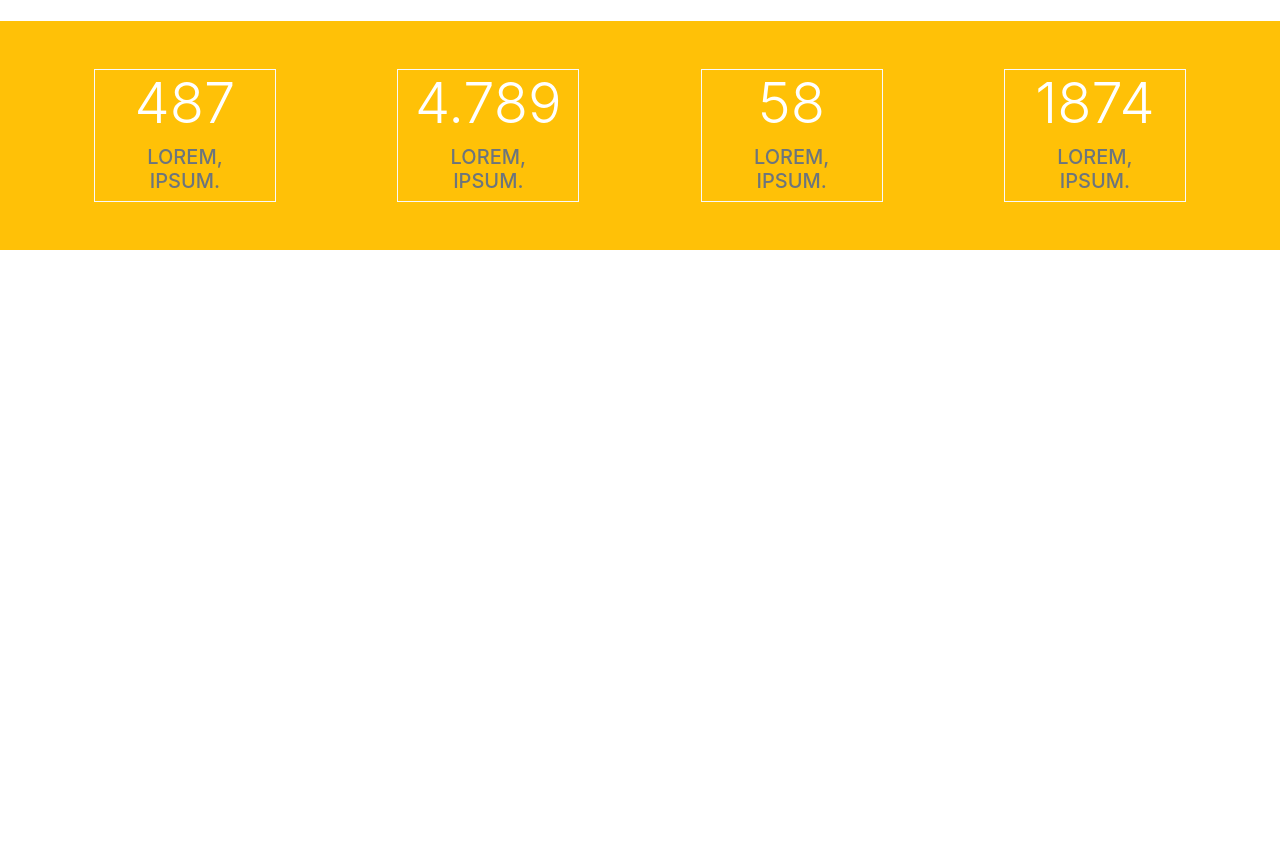
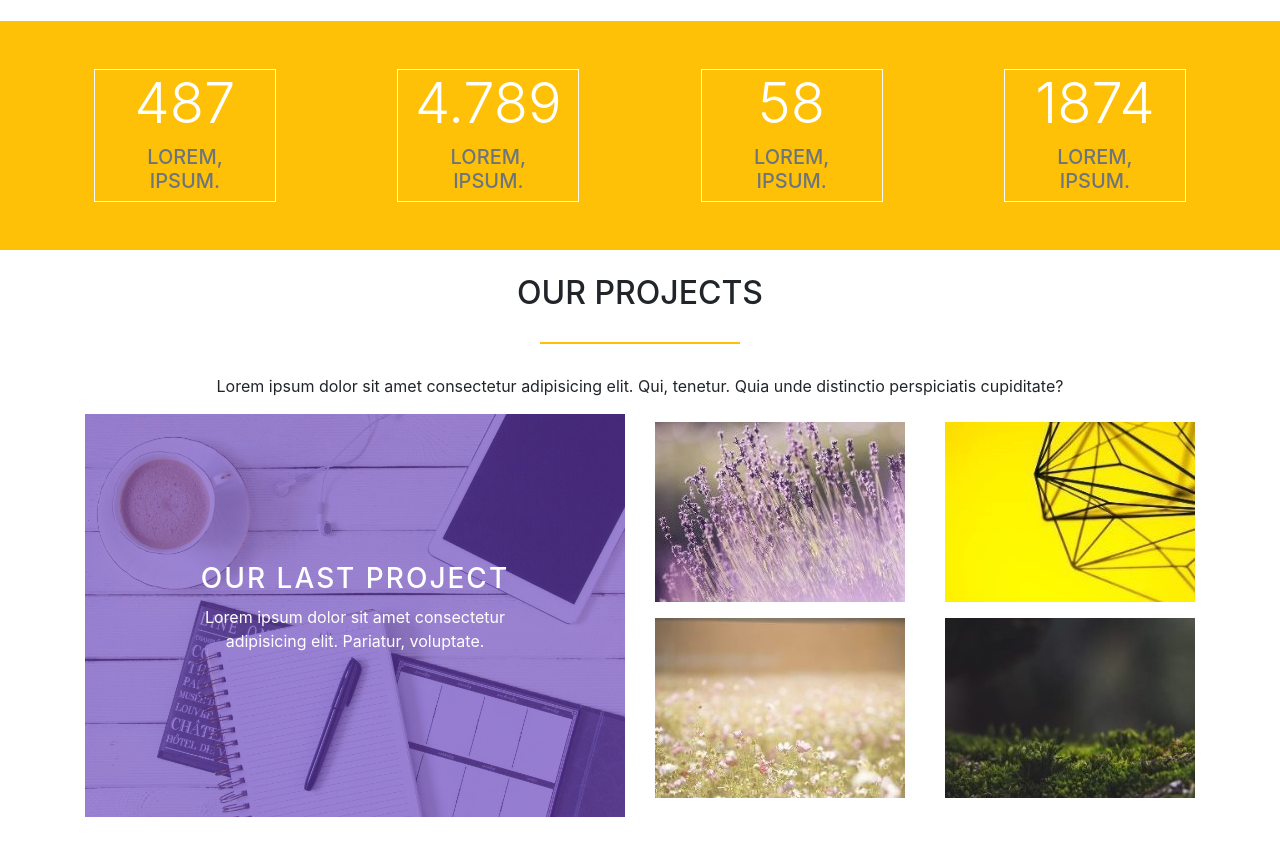
Before and after one commit to katarzynka1234/website_template_Bootstrap_4, a website: page index.html in a window 1280 px wide. Shown: the part 1074-1915 px from the top of the page. Before the commit the page ends 1324 px from the top, so only its background shows below. Drawn offline with nearby package versions, Linux system fonts and the light colour scheme.

Commit message:
Add project section

```diff
--- a/index.html
+++ b/index.html
@@ -54,7 +54,7 @@
         </div>
     </section>
 
-    <section class="my-mission-section">
+    <section class="my-mission">
         <div class="container">
             <div class="row">
                 <div class="col-sm-12 text-center mb-4">
@@ -93,7 +93,7 @@
             </div>
         </div>
     </section>
-    <section class="my-numbers-section bg-warning">
+    <section class="my-numbers bg-warning">
         <div class="container">
             <div class="row justify-content-between p-4 ">
                 <div class="col-sm-5 col-md-5 col-lg-2 text-center text-white text-uppercase border border-light my-4">
@@ -101,7 +101,7 @@
                     <h5 class="text-muted">Lorem, ipsum.</h4>
                 </div>
                 <div class="col-sm-5 col-md-5 col-lg-2 text-center text-white text-uppercase border border-light my-4">
-                   <h3 class="display-4">4.789</h3>
+                    <h3 class="display-4">4.789</h3>
                     <h5 class="text-muted">Lorem, ipsum.</h4>
                 </div>
                 <div class="col-sm-5 col-md-5 col-lg-2 text-center text-white text-uppercase border border-light my-4">
@@ -115,7 +115,42 @@
             </div>
         </div>
     </section>
+    <section class="my-projects my-4">
+        <div class="container">
+            <div class="text-center">
+                <h2 class="text-uppercase my-projects-heading">Our projects</h2>
+                <p>Lorem ipsum dolor sit amet consectetur adipisicing elit. Qui, tenetur. Quia unde distinctio
+                    perspiciatis cupiditate?
+                </p>
+            </div>
+            <div class="row">
+                <div class="col">
+                    <div class="my-portfolio-box mx-auto">
+                        <div class="my-portfolio-box-img my-portfolio-img-overlay">
+                            <img src="images/projects/coffee-cup-earphones-163187.jpg" alt="photo2" class="img-fluid">
+                        </div>
+                        <div class="my-portfolio-box-text text-white text-center">
+                            <h3 class="text-uppercase my-portfolio-box-text-heading ">Our last project</h3>
+                            <p>Lorem ipsum dolor sit amet consectetur adipisicing elit. Pariatur, voluptate.</p>
+                        </div>
+                    </div>
+                </div>
+                <div class="col d-none d-xl-block">
+                    <div class="d-flex justify-content-between flex-wrap">
+                        <div><img src="images/projects/small-img/aromatherapy-aromatic-beautiful-flowers-286755.jpg"
+                                alt="photo3" class="img-fluid my-2"></div>
+                        <div><img src="images/projects/small-img/art-creative-creativity-5836.jpg" alt="photo4" class="img-fluid my-2"></div>
+                        <div><img src="images/projects/small-img/background-backlight-blur-262713.jpg" alt="photo5"
+                                class="img-fluid my-2"></div>
+                        <div><img src="images/projects/small-img/blur-close-up-environment-736253.jpg" alt="photo6"
+                                class="img-fluid my-2"></div>
+                    </div>
+                </div>
 
+            </div>
+        </div>
+
+    </section>
 
 
 
--- a/sass/style.scss
+++ b/sass/style.scss
@@ -45,3 +45,34 @@ $bostrap-warning-color: #ffc107;
     font-size: 35px;
     color: $bostrap-warning-color;
 }
+.my-projects-heading::after {
+    @include separator;
+}
+.my-portfolio-box {
+    position: relative;
+    max-width: 700px;
+}
+.my-portfolio-box-text {
+    position: absolute;
+    top: 50%;
+    left: 50%;
+    transform: translateX(-50%) translateY(-50%);
+    width: 65%;
+}
+.my-portfolio-img-overlay::after {
+    position: absolute;
+    top: 0;
+    right: 0;
+    left: 0;
+    bottom: 0;
+    width: 100%;
+    content: "";
+    z-index: 0;
+    background: none repeat #6f42c1;
+    opacity: 0.6;
+}
+
+.my-portfolio-box-text-heading {
+    letter-spacing: 2px;
+    margin-bottom: 10px;
+}
```
Also changed, not shown: css/style.css, images/projects/coffee-cup-earphones-163187.jpg (added), images/projects/small-img/aromatherapy-aromatic-beautiful-flowers-286755.jpg (added), images/projects/small-img/art-creative-creativity-5836.jpg (added), images/projects/small-img/background-backlight-blur-262713.jpg (added), images/projects/small-img/blur-close-up-environment-736253.jpg (added), 1 other file.
